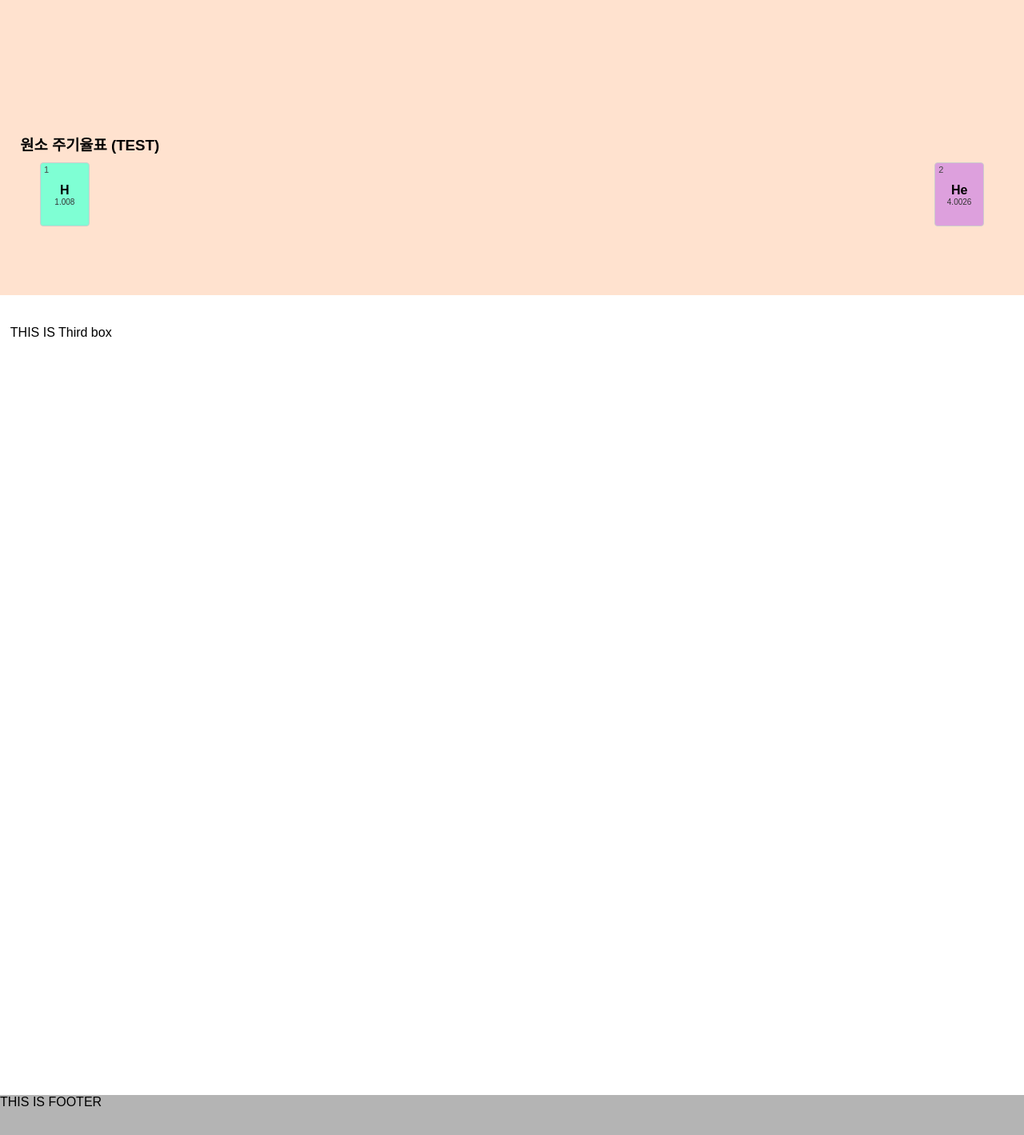
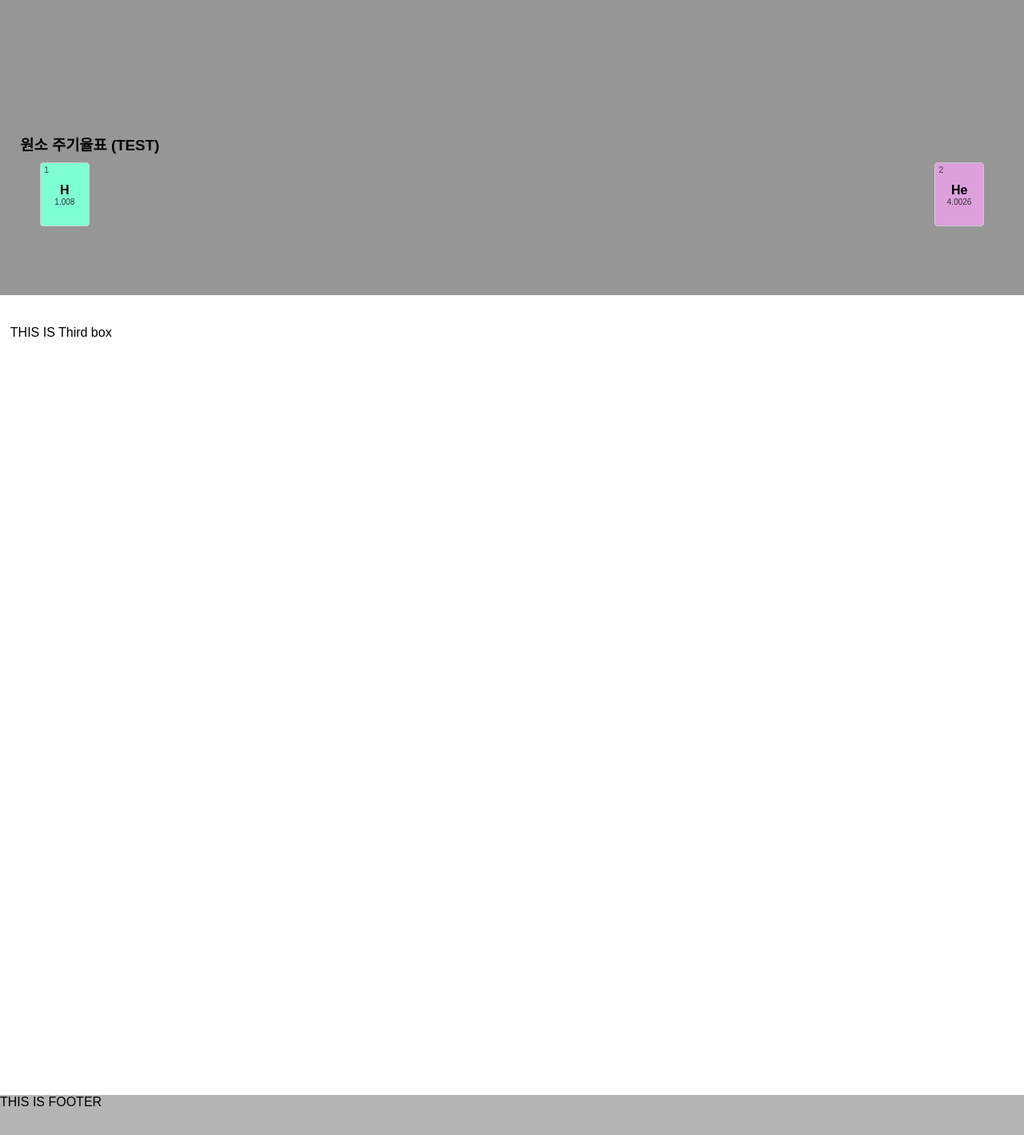
Before and after one commit to GaemiGaemi/science, a Jekyll site: the page built from index.html, in a window 1280 px wide. Shown: the part 900-2319 px from the top of the page at 80% size. Built offline with Jekyll 4.4.1, drawn with Linux system fonts in a browser that asks for light colours.

Commit message:
Update style.css

```diff
--- a/assets/css/style.css
+++ b/assets/css/style.css
@@ -49,7 +49,7 @@ body, html {
 }
 .middle {
   margin-top: 55dvh;
-  background: rgb(255, 226, 207);
+  background: rgb(150, 150, 150);
 }
 .third {
   background: white;
```
